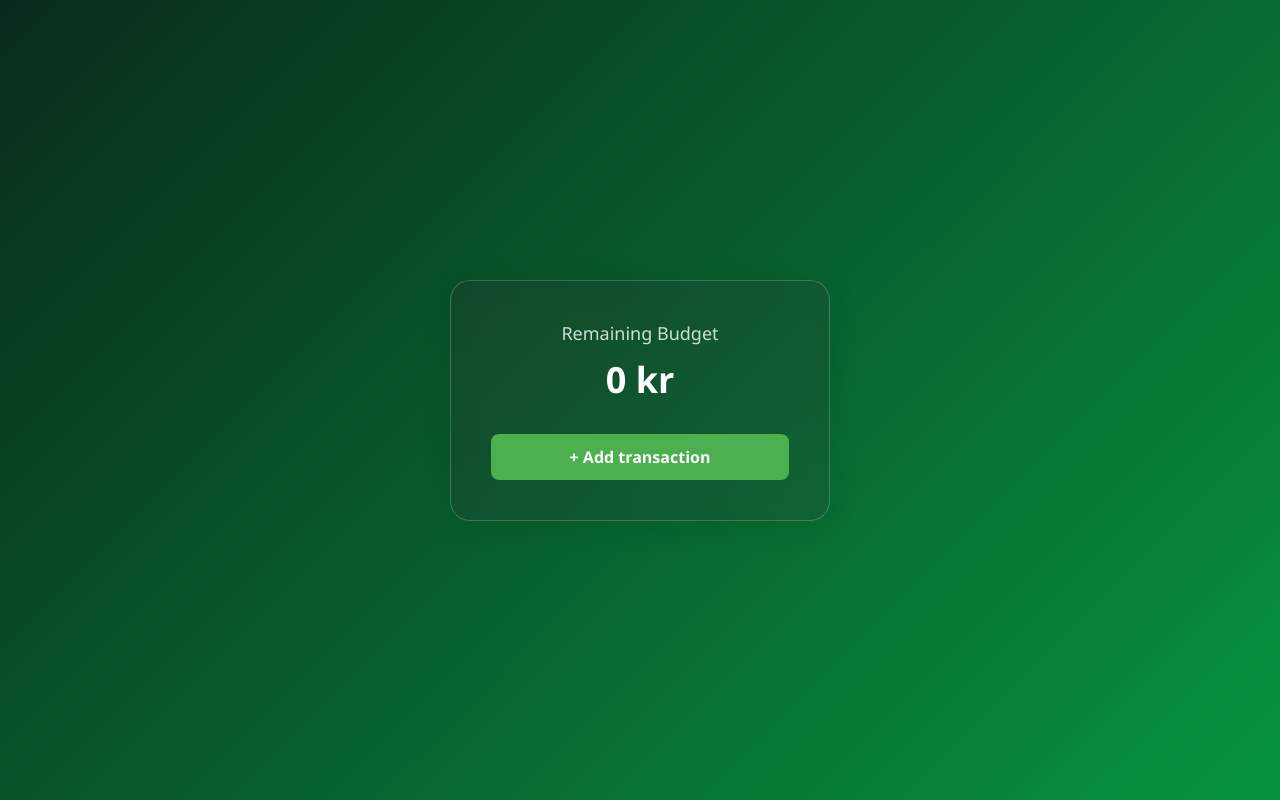
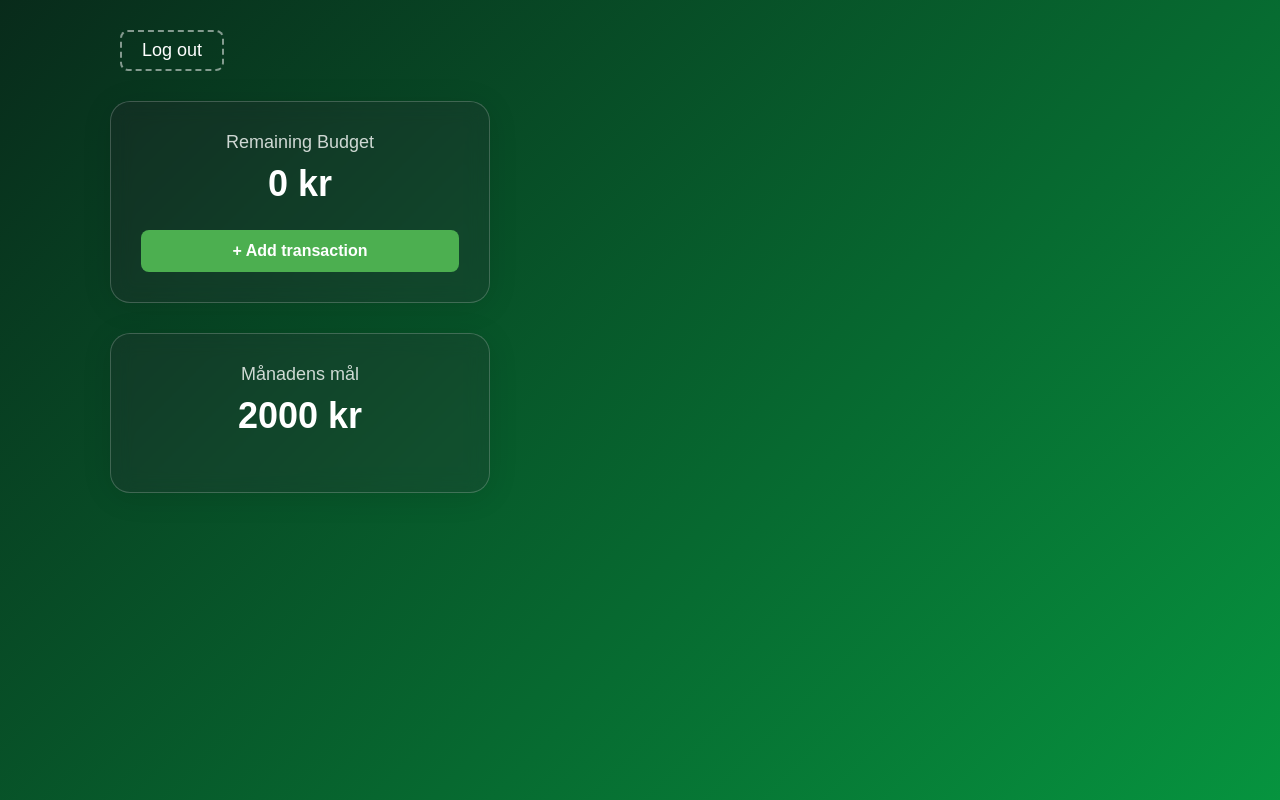
Before and after one commit to tmuk26-group-1/budget-tool, a Flask app: page /dashboard in a window 1280 px wide. Run offline with Flask 3, Linux system fonts and the light colour scheme; the visitor is signed in with stand-in values (Sample User, id 1).

Commit message:
made log out and monthly budget goal in dashbord

```diff
--- a/static/css/pages/dashboard.css
+++ b/static/css/pages/dashboard.css
@@ -3,62 +3,121 @@ body {
     background: linear-gradient(-45deg, #05d254, #09000c, #110120);
     background-size: 400% 400%;
     animation: gradientBG 15s ease infinite;
+    min-height: 100vh;
+    margin: 0;
+    font-family: sans-serif;
+    color: white;
+}
+
+/* HUVUDWRAPPER */
+.dashboard-wrapper {
+    max-width: 1100px;
+    margin: 0 auto;
+    padding: 30px 20px;
+}
+
+/* TOPPMENY (ALEX & Log out) */
+.dashboard-topbar {
+    display: flex;
+    justify-content: space-between;
+    align-items: center;
+    margin-bottom: 30px;
+    padding: 0 10px;
+}
+
+.user-profile {
+    display: flex;
+    align-items: center;
+    gap: 15px;
+}
+
+.avatar {
+    width: 50px;
+    height: 50px;
+    background: rgba(255, 255, 255, 0.1);
+    border: 2px solid rgba(255, 255, 255, 0.3);
+    border-radius: 50%;
     display: flex;
     justify-content: center;
     align-items: center;
-    min-height: 100vh;
-    margin: 0;
 }
 
-/* Centrerar allt precis som på login-sidan */
-.dashboard-container {
-    min-height: 100vh;
-    width: 100%;
+.avatar svg {
+    width: 30px;
+    height: 30px;
+}
+
+.username {
+    font-size: 28px;
+    font-weight: bold;
+    letter-spacing: 2px;
+}
+
+.btn-logout {
+    border: 2px dashed rgba(255, 255, 255, 0.5);
+    padding: 8px 20px;
+    border-radius: 8px;
+    color: white;
+    text-decoration: none;
+    font-size: 18px;
+    transition: all 0.3s ease;
+}
+
+.btn-logout:hover {
+    background: rgba(255, 255, 255, 0.1);
+    border-color: white;
+}
+
+/* GRID LAYOUTEN */
+.dashboard-grid {
+    display: grid;
+    grid-template-columns: 380px 1fr; /* Vänstra spalten får exakt login-boxens gamla bredd, högra tar resten */
+    gap: 30px;
+    align-items: start;
+}
+
+.left-column {
     display: flex;
     flex-direction: column;
-    justify-content: center;
-    align-items: center;
-    padding: 20px;
+    gap: 30px;
 }
 
-/* Samma glas-effekt och styling som .login-box */
+/* DEN GEMENSAMMA GLAS-BOXEN */
 .dashboard-box {
     background: rgba(95, 8, 78, 0.1);
     border: 1px solid rgba(255, 255, 255, 0.2);
     backdrop-filter: blur(10px);
     border-radius: 20px;
-    padding: 40px;
+    padding: 30px;
     width: 100%;
-    max-width: 380px; /* Samma maxbredd som login */
+    box-sizing: border-box;
+    box-shadow: 0 4px 30px rgba(0, 0, 0, 0.1);
     text-align: center;
-    box-shadow: 0 4px 30px rgba(0, 0, 0, 0.1);
-    animation: slideIn 0.5s ease;
 }
 
-/* Styling för texten i boxen */
+/* --- EXISTERANDE STYLING FÖR BUDGET OCH KNAPP --- */
 .budget-hero h2 {
     margin-top: 0;
     margin-bottom: 10px;
     font-size: 18px;
-    color: rgba(255, 255, 255, 0.8); /* Lite dämpad vit, likt labels på login */
+    color: rgba(255, 255, 255, 0.8);
     font-weight: normal;
 }
 
 .budget-hero .budget-amount {
     margin-top: 0;
-    margin-bottom: 30px;
+    margin-bottom: 25px;
     font-size: 36px;
     color: #ffffff;
 }
 
-/* Gör att knappen ser ut som login-knappen */
 .btn-income {
     display: block;
     background-color: #4CAF50;
     color: white;
     width: 100%;
     padding: 12px 0;
-    border-radius: 8px; /* Justera om din inloggningsknapp har runda hörn via base.css */
+    border-radius: 8px;
     text-decoration: none;
     font-size: 16px;
     font-weight: bold;
--- a/templates/dashboard.html
+++ b/templates/dashboard.html
@@ -6,17 +6,32 @@
 
 {% block content %}
 
-<div class="dashboard-container">
+    <div class="dashboard-wrapper">
+    <header class="dashboard-topbar">
+        <a href="#" class="btn-logout">Log out</a>
+    </header>
+
+    <div class="dashboard-grid">
+
+        <div class="left-column">
+
             <div class="dashboard-box">
                 <header class="budget-hero">
                     <h2>Remaining Budget</h2>
                     <h1 class="budget-amount">{{ balance }} kr</h1>
                 </header>
-
                 <div class="action-buttons">
                     <a href="{{ url_for('add_transaction')}}" class="btn btn-income">+ Add transaction</a>
                 </div>
         </div>
+
+            <div class="dashboard-box">
+                <header class="budget-hero">
+                    <h2>Månadens mål</h2>
+                    <h1 class="budget-amount">2000 kr</h1>
+                </header>
+            </div>
+
     </div>
 
 {% endblock %}
```
Also changed, not shown: other parts of static/css/pages/dashboard.css (+92 -7 lines). Lines whose indentation alone changed are shown as unchanged.
